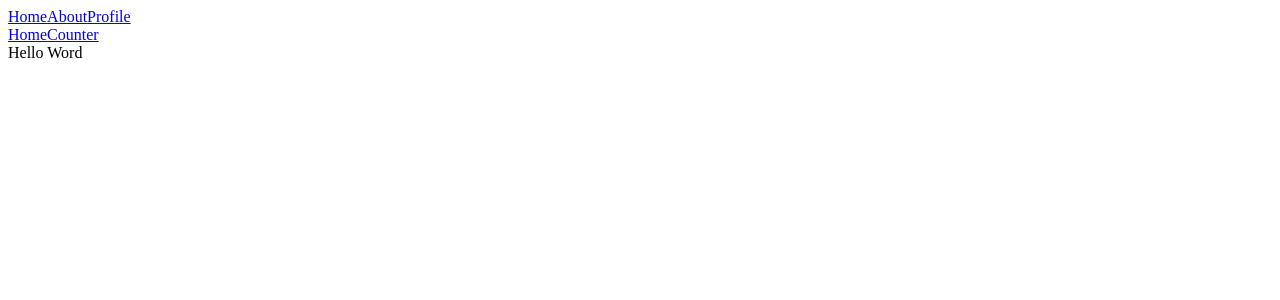
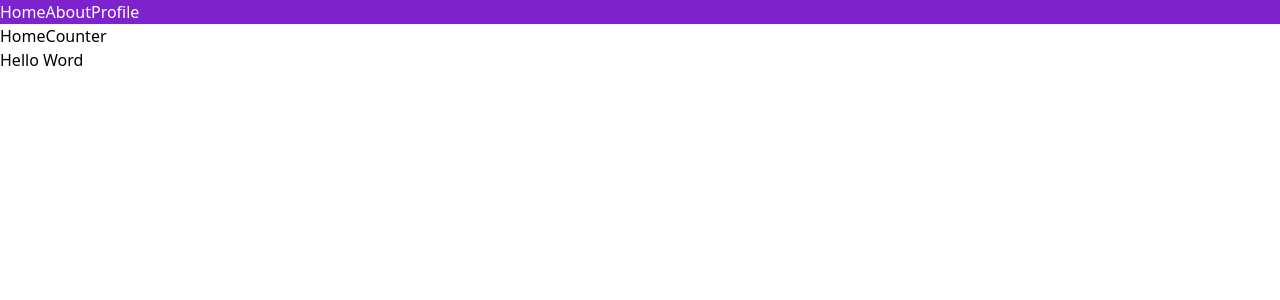
Before and after one commit to renalex1/nuxt3_ts, a Nuxt app: page / in a window 1280 px wide. Shown: the top 300 px of the page. Built offline with nearby package versions, Linux system fonts and the light colour scheme.

Commit message:
finish tailwind

```diff
--- a/assets/_colors.scss
+++ /dev/null
@@ -1,2 +0,0 @@
-$primary: #49240F;
-$secondary: #E4A79D;
--- /dev/null
+++ b/assets/scss/_colors.scss
@@ -0,0 +1,2 @@
+$primary: #2207e8;
+$secondary: #fe2200;
--- /dev/null
+++ b/assets/scss/main.scss
@@ -0,0 +1,3 @@
+@tailwind base;
+@tailwind components;
+@tailwind utilities;
--- a/layouts/default.vue
+++ b/layouts/default.vue
@@ -1,6 +1,6 @@
 <template lang="pug">
 div
-  nav
+  nav.bg-purple-700.text-white
     NuxtLink(to="/") Home
     NuxtLink(to="/about") About
     NuxtLink(to="/profile") Profile
--- a/layouts/sidebar.vue
+++ b/layouts/sidebar.vue
@@ -1,5 +1,5 @@
 <template lang="pug">
-main.user-layout
+main.user-layout.bg-gray-100
   article.sidebar
     p Dashboard
     p Settings
@@ -16,5 +16,6 @@ main.user-layout
 .sidebar {
   display: flex;
   flex-direction: row;
+  color: $primary;
 }
 </style>
--- a/nuxt.config.ts
+++ b/nuxt.config.ts
@@ -5,11 +5,18 @@ export default defineNuxtConfig({
   build: {
     // ...
   },
+  css: ['~/assets/scss/main.scss'],
+  postcss: {
+    plugins: {
+      tailwindcss: {},
+      autoprefixer: {},
+    },
+  },
   vite: {
     css: {
       preprocessorOptions: {
         scss: {
-          additionalData: '@use "@/assets/_colors.scss" as *;'
+          additionalData: '@use "@/assets/scss/_colors.scss" as *;'
         }
       }
     }
--- a/package.json
+++ b/package.json
@@ -10,10 +10,13 @@
   },
   "devDependencies": {
     "@volar/vue-language-plugin-pug": "^1.2.0",
+    "autoprefixer": "^10.4.14",
     "nuxt": "^3.4.1",
+    "postcss": "^8.4.21",
     "pug": "^3.0.2",
     "pug-plain-loader": "^1.1.0",
     "sass": "^1.62.0",
-    "sass-loader": "10"
+    "sass-loader": "10",
+    "tailwindcss": "^3.3.1"
   }
 }
--- /dev/null
+++ b/tailwind.config.js
@@ -0,0 +1,15 @@
+/** @type {import('tailwindcss').Config} */
+module.exports = {
+  content: [
+    './components/**/*.{js,vue,ts}',
+    './layouts/**/*.vue',
+    './pages/**/*.vue',
+    './plugins/**/*.{js,ts}',
+    './nuxt.config.{js,ts}',
+    './app.vue',
+  ],
+  theme: {
+    extend: {},
+  },
+  plugins: [],
+};
```
Also changed, not shown: 1 other file (tests, documents, lock files or other folders).
